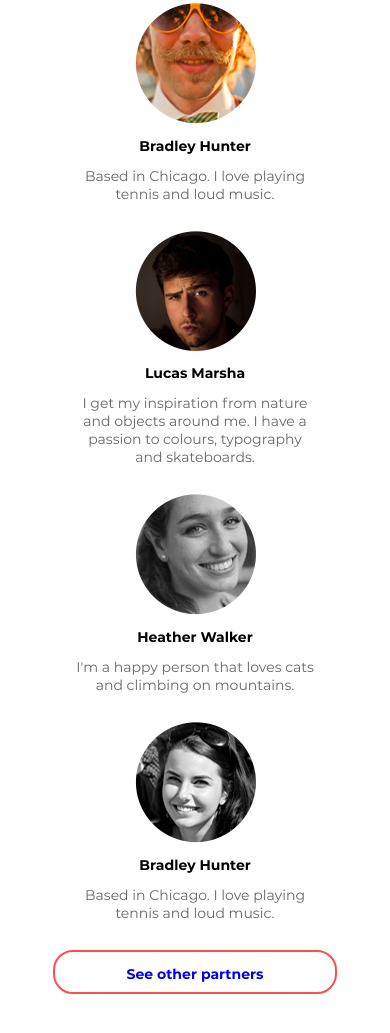
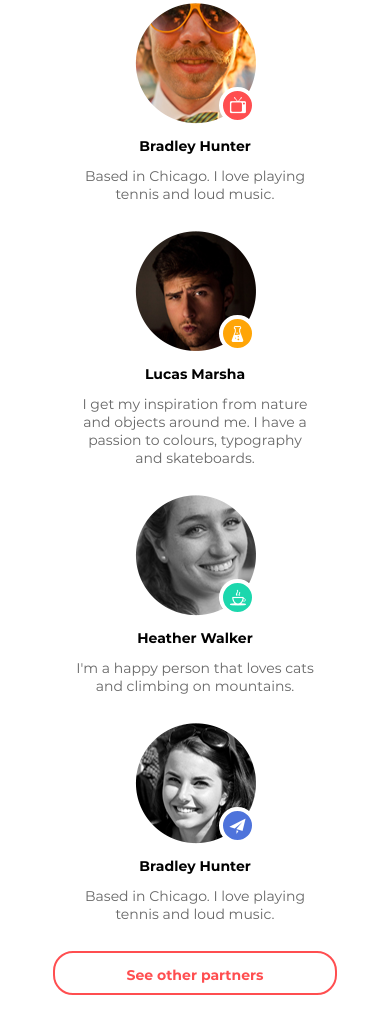
Before and after one commit to zaharius181185/module-08, a plain HTML site: page index.html in a window 390 px wide. Shown: the part 669-1702 px from the top of the page. Drawn offline with Linux system fonts and the light colour scheme.

Commit message:
end mobile-first

```diff
--- a/css/style.css
+++ b/css/style.css
@@ -57,6 +57,19 @@ img {
 :root {
     --first-font: "Montserrat", sans-serif;
     --second-font: "Roboto", sans-serif;
+}
+
+.visually-hidden {
+    position: absolute;
+    white-space: nowrap;
+    width: 1px;
+    height: 1px;
+    overflow: hidden;
+    border: 0;
+    padding: 0;
+    clip: rect(0 0 0 0);
+    clip-path: inset(50%);
+    margin: -1px;
 }
 
 .container {
@@ -164,6 +177,52 @@ img {
     margin-bottom: 28px;
 }
 
+.partner__item__img {
+    position: relative;
+    display: block;
+    width: 121px;
+    height: 121px;
+    margin: 0 auto;
+}
+
+.icon__tv::after,.icon__himic::after,.icon__coffee::after,.icon__twit::after {
+    content: '';
+    position: absolute;
+    border-style: solid;
+    border-width: 4px;
+    border-color: rgb(255, 255, 255);
+    border-radius: 50%;
+    width: 29px;
+    height: 29px;
+    bottom: 0;
+    right: 0;
+    background-repeat: no-repeat;
+    background-position: center;
+}
+
+.icon__tv::after {
+    background-color: rgb(255, 78, 80);
+    background-image: url(../images/first_img_icon.png);
+}
+
+.icon__himic::after {
+    background-color: rgb(255, 165, 7);
+    background-image: url(../images/second_img_icon.png);
+}
+
+.icon__coffee::after {
+    background-color: rgb(28, 215, 173);
+    background-image: url(../images/thirt_img_icon.png);
+}
+
+.icon__twit::after {
+    background-color: rgb(78, 115, 219);
+    background-image: url(../images/fourth_img_icon.png);
+}
+
+
+
+
 .partner__img {
     margin: 0 auto;
 }
@@ -186,6 +245,7 @@ img {
     margin: 0 auto;
     font-size: 14px;
     line-height: 44px;
+    color: rgb(255, 78, 80);
     border-style: solid;
     border-width: 2px;
     border-color: rgb(255, 78, 80);
--- a/index.html
+++ b/index.html
@@ -33,22 +33,30 @@
                 <h2 class="partner__title">Meet a partner for your best holiday</h2>
                 <ul class="partner__list">
                     <li class="partner__list__item">
-                        <img src="./images/first_img.png" alt="face partner" class="partner__img">
+                        <div class="partner__item__img icon__tv">
+                            <img src="./images/first_img.png" alt="face partner" class="partner__img">
+                        </div>
                         <h3 class="partner__name">Bradley Hunter</h3>
                         <p class="partner__item--description">Based in Chicago. I love playing tennis and loud music.</p>
                     </li>
                     <li class="partner__list__item">
-                        <img src="./images/second_img.png" alt="face partner" class="partner__img">
+                        <div class="partner__item__img icon__himic">
+                            <img src="./images/second_img.png" alt="face partner" class="partner__img">
+                        </div>
                         <h3 class="partner__name">Lucas Marsha</h3>
                         <p class="partner__item--description">I get my inspiration from nature and objects around me. I have a passion to colours, typography and skateboards.</p>
                     </li>
                     <li class="partner__list__item">
-                        <img src="./images/thirt_img.png" alt="face partner" class="partner__img">
+                        <div class="partner__item__img icon__coffee">
+                            <img src="./images/thirt_img.png" alt="face partner" class="partner__img">
+                        </div>
                         <h3 class="partner__name">Heather Walker</h3>
                         <p class="partner__item--description">I'm a happy person that loves cats and climbing on mountains.</p>
                     </li>
                     <li class="partner__list__item">
-                        <img src="./images/fourth_img.png" alt="face partner" class="partner__img">
+                        <div class="partner__item__img icon__twit">
+                            <img src="./images/fourth_img.png" alt="face partner" class="partner__img">
+                        </div>
                         <h3 class="partner__name">Bradley Hunter</h3>
                         <p class="partner__item--description">Based in Chicago. I love playing tennis and loud music.</p>
                     </li>
```
